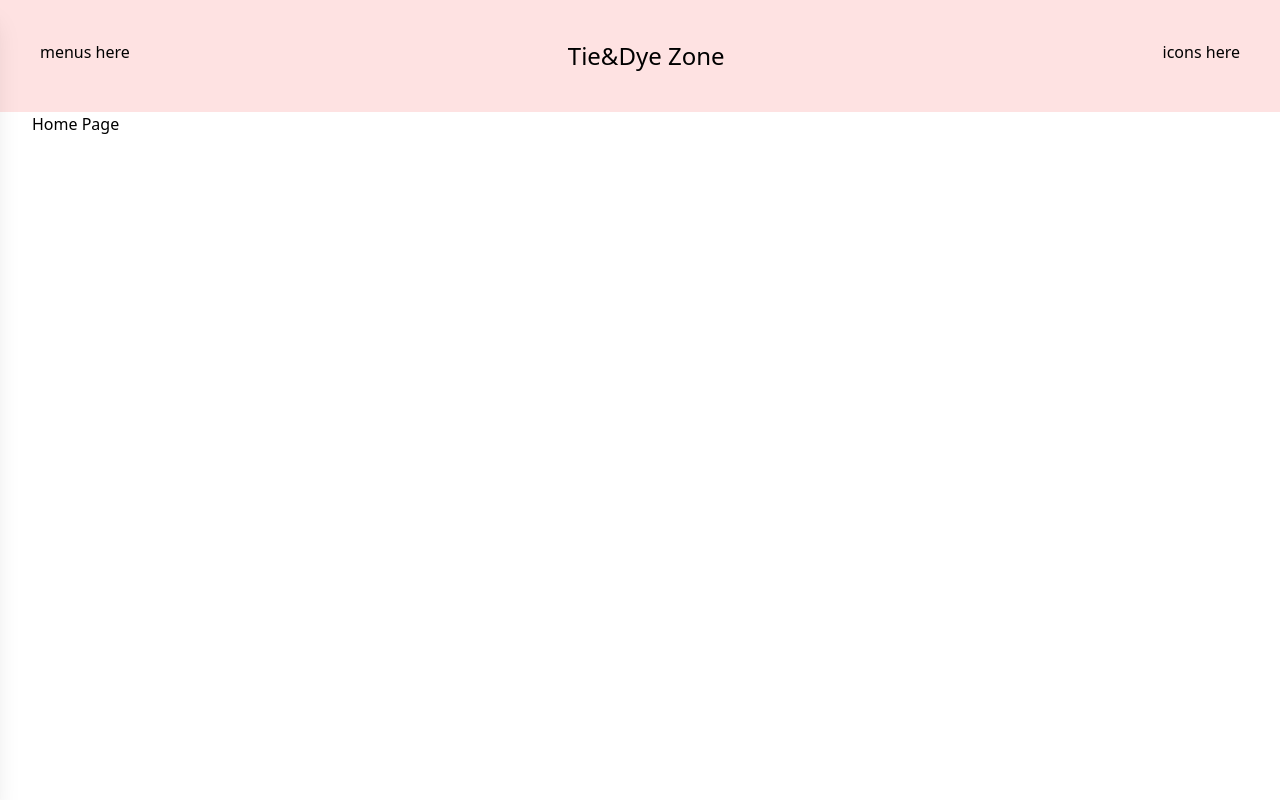
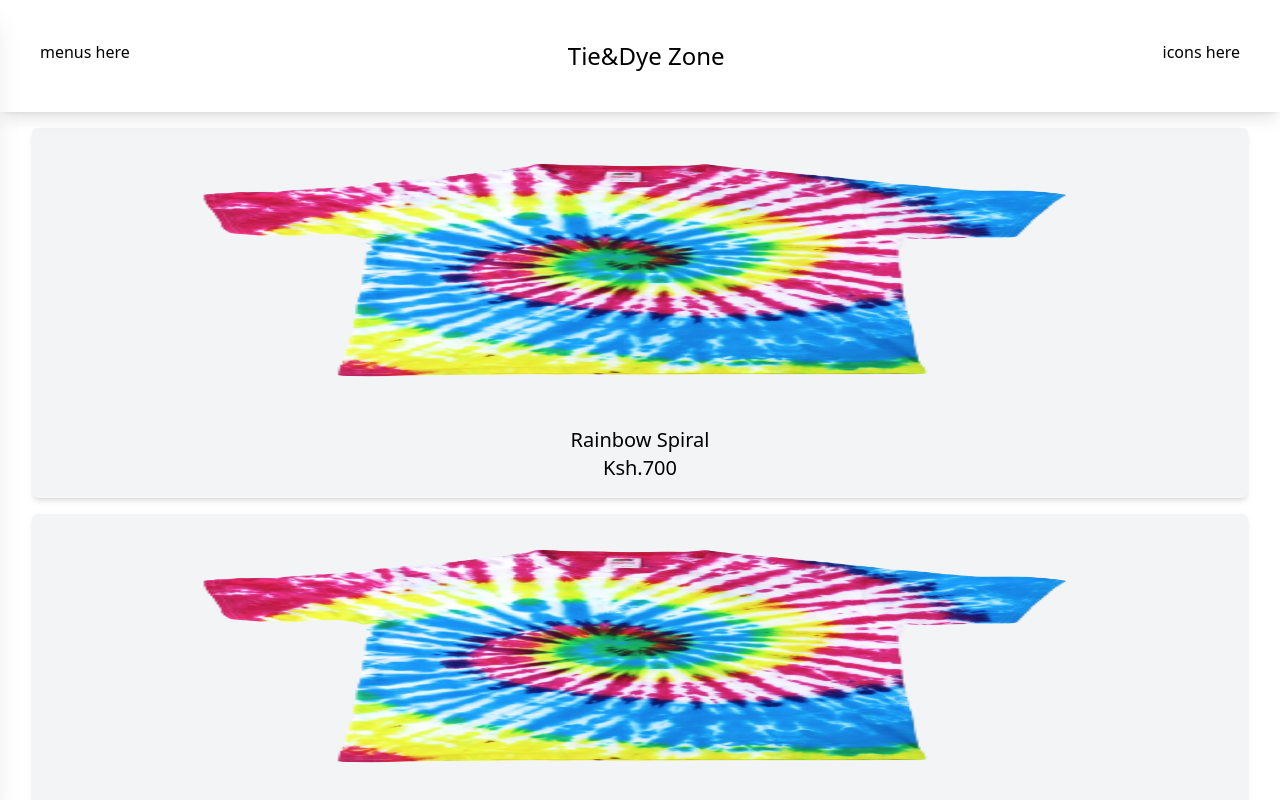
Before and after one commit to rileyarnie/tie-and-dye-zone, a Next.js app: page / in a window 1280 px wide. Shown: the top 800 px of the page. Built offline with nearby package versions, Linux system fonts and the light colour scheme.

Commit message:
Set up re-usable card component
configure product and product list components

```diff
--- a/components/Header.tsx
+++ b/components/Header.tsx
@@ -10,7 +10,7 @@ const Header: React.FC = () => {
         dispatch(toggleSidebar())
     }
 
-    return <div className="bg-red-100 p-10 flex justify-between align-middle">
+    return <div className="shadow-lg bg-white sticky top-0 z-10 flex-1 p-10 flex justify-between align-middle">
         <div className="hidden md:block">menus here</div>
         <div className=""><p className="text-2xl">Tie&Dye Zone</p></div>
         <div className="hidden md:block">icons here</div>
--- /dev/null
+++ b/components/layout/Card.tsx
@@ -0,0 +1,9 @@
+import React from 'react';
+
+const Card = (props: React.PropsWithChildren<{}>) => {
+    return <div className="bg-gray-100 my-4 rounded-md shadow-md  p-4 ">
+        {props.children}
+    </div>;
+};
+
+export default Card;
--- /dev/null
+++ b/components/products/Product.tsx
@@ -0,0 +1,21 @@
+import React from 'react';
+import Image from 'next/image';
+import Card from '../layout/Card';
+
+export const Product = () => {
+    return (
+        // <div className="bg-gray-100 my-4 rounded-md shadow-md  p-4 ">
+        <Card>
+            <div className='flex-col space-y-8'>
+                <div className="grid items-center">
+                    <Image src="/tiedye-removebg-preview.png" width={250} height={250} />
+                </div>
+                <div className="">
+                    <p className="text-center text-xl">Rainbow Spiral</p>
+                    <p className="text-center text-xl">Ksh.700</p>
+                </div>
+            </div>
+        </Card>
+        // </div>
+    )
+};
--- /dev/null
+++ b/components/products/ProductList.tsx
@@ -0,0 +1,18 @@
+import React from 'react';
+import { Product } from './Product';
+
+const ProductList = () => {
+    return <div>
+        <Product />
+        <Product />
+        <Product />
+        <Product />
+        <Product />
+        <Product />
+        <Product />
+        <Product />
+        <Product />
+    </div>;
+};
+
+export default ProductList;
--- a/pages/index.tsx
+++ b/pages/index.tsx
@@ -1,6 +1,7 @@
 import type { NextPage } from 'next'
 import Head from 'next/head'
 import Image from 'next/image'
+import ProductList from '../components/products/ProductList'
 import styles from '../styles/Home.module.css'
 
 const Home: NextPage = () => {
@@ -11,7 +12,7 @@ const Home: NextPage = () => {
         <meta name="description" content="Generated by create next app" />
         <link rel="icon" href="/favicon.ico" />
       </Head>
-      <p>Home Page</p>
+      <ProductList />
     </div>
   )
 }
```
Also changed, not shown: public/tiedye-removebg-preview.png (added).
